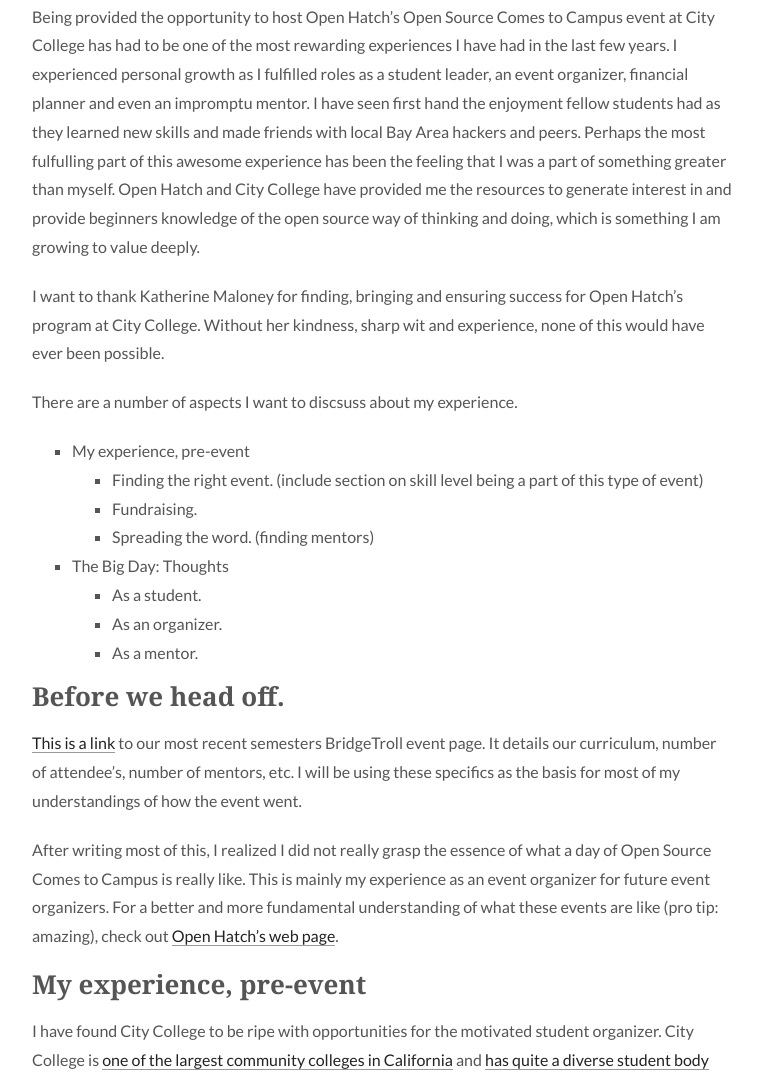
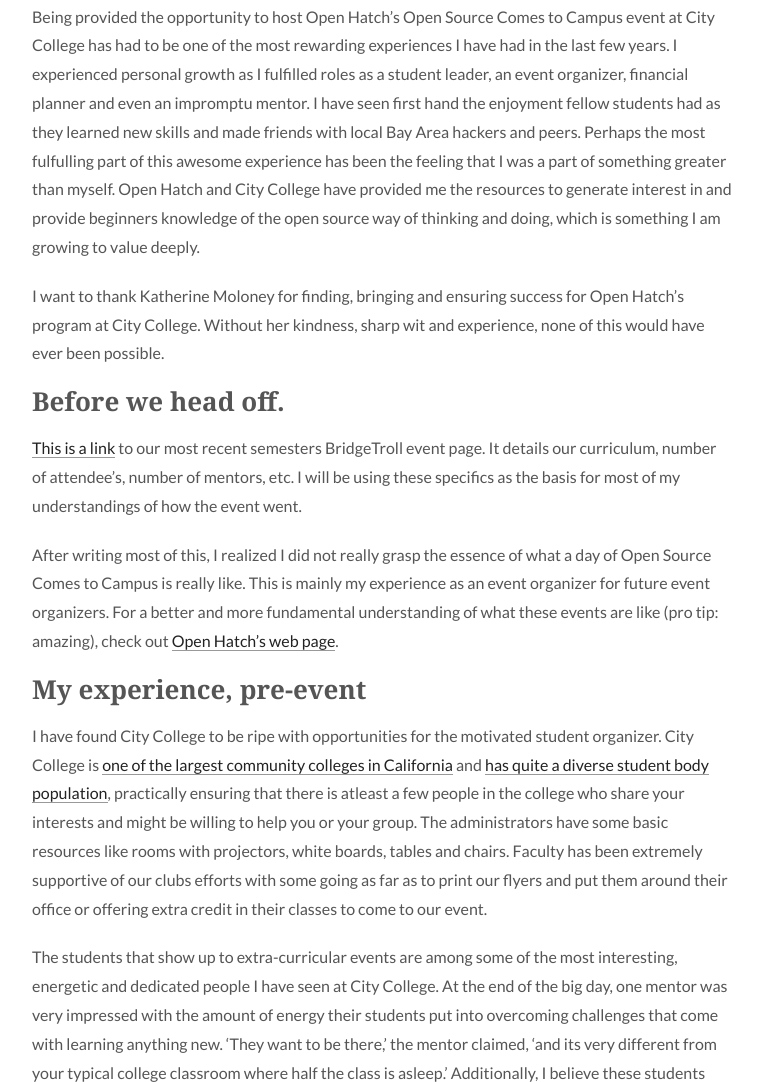
Before and after one commit to possibly/meblog, a plain HTML site: page 2015/03/25/Hosting-OpenHatchs-Event-at-CCSF/index.html in a window 1280 px wide. Shown: the part 633-1715 px from the top of the page, without its empty margins (258-1020 px from the left). Drawn offline with Linux system fonts and the light colour scheme.

Commit message:
Site updated: 2015-03-25 23:22:05

```diff
--- a/2015/03/25/Hosting-OpenHatchs-Event-at-CCSF/index.html
+++ b/2015/03/25/Hosting-OpenHatchs-Event-at-CCSF/index.html
@@ -124,22 +124,7 @@
 
           <p>I have been a student at City College of San Francisco since Fall 2012. In the Fall 2014 and Spring 2015 semester, I had the good fortune to work with Katherine and the Coders Club to put on Open Hatch’s ‘<a href="http://campus.openhatch.org/" target="_blank" rel="external">Open Source comes to Campus</a>‘ event. A day long workshop, OSCTC is a place for fledgling or expert programmers and non-technical but interested individuals to learn the fundamentals of open source technology and beliefs via a curriculumn developed by Open Hatch and taught by local open source hackers. This was the Coders Club’s fourth time hosting this workshop.</p>
 <p>Being provided the opportunity to host Open Hatch’s Open Source Comes to Campus event at City College has had to be one of the most rewarding experiences I have had in the last few years. I experienced personal growth as I fulfilled roles as a student leader, an event organizer, financial planner and even an impromptu mentor. I have seen first hand the enjoyment fellow students had as they learned new skills and made friends with local Bay Area hackers and peers. Perhaps the most fulfulling part of this awesome experience has been the feeling that I was a part of something greater than myself. Open Hatch and City College have provided me the resources to generate interest in and provide beginners knowledge of the open source way of thinking and doing, which is something I am growing to value deeply. </p>
-<p>I want to thank Katherine Maloney for finding, bringing and ensuring success for Open Hatch’s program at City College. Without her kindness, sharp wit and experience, none of this would have ever been possible.</p>
-<p>There are a number of aspects I want to discsuss about my experience.</p>
-<ul>
-<li>My experience, pre-event<ul>
-<li>Finding the right event. (include section on skill level being a part of this type of event)</li>
-<li>Fundraising.</li>
-<li>Spreading the word. (finding mentors)</li>
-</ul>
-</li>
-<li>The Big Day: Thoughts<ul>
-<li>As a student.</li>
-<li>As an organizer.</li>
-<li>As a mentor.</li>
-</ul>
-</li>
-</ul>
+<p>I want to thank Katherine Moloney for finding, bringing and ensuring success for Open Hatch’s program at City College. Without her kindness, sharp wit and experience, none of this would have ever been possible.</p>
 <h1 id="Before_we_head_off-">Before we head off.</h1><p><a href="https://events.openhatch.org/events/4" target="_blank" rel="external">This is a link</a> to our most recent semesters BridgeTroll event page. It details our curriculum, number of attendee’s, number of mentors, etc. I will be using these specifics as the basis for most of my understandings of how the event went.</p>
 <p>After writing most of this, I realized I did not really grasp the essence of what a day of Open Source Comes to Campus is really like. This is mainly my experience as an event organizer for future event organizers. For a better and more fundamental understanding of what these events are like (pro tip: amazing), check out <a href="http://campus.openhatch.org/" target="_blank" rel="external">Open Hatch’s web page</a>.</p>
 <h1 id="My_experience,_pre-event">My experience, pre-event</h1><p>I have found City College to be ripe with opportunities for the motivated student organizer. City College is <a href="http://collegestats.org/colleges/california/largest/" target="_blank" rel="external">one of the largest community colleges in California</a> and <a href="http://www.cpec.ca.gov/StudentData/StudentSnapshot.ASP?DataReport=CCCEth" target="_blank" rel="external">has quite a diverse student body population</a>, practically ensuring that there is atleast a few people in the college who share your interests and might be willing to help you or your group. The administrators have some basic resources like rooms with projectors, white boards, tables and chairs. Faculty has been extremely supportive of our clubs efforts with some going as far as to print our flyers and put them around their office or offering extra credit in their classes to come to our event.</p>
```
Also changed, not shown: index.html (+1 -16 lines).
